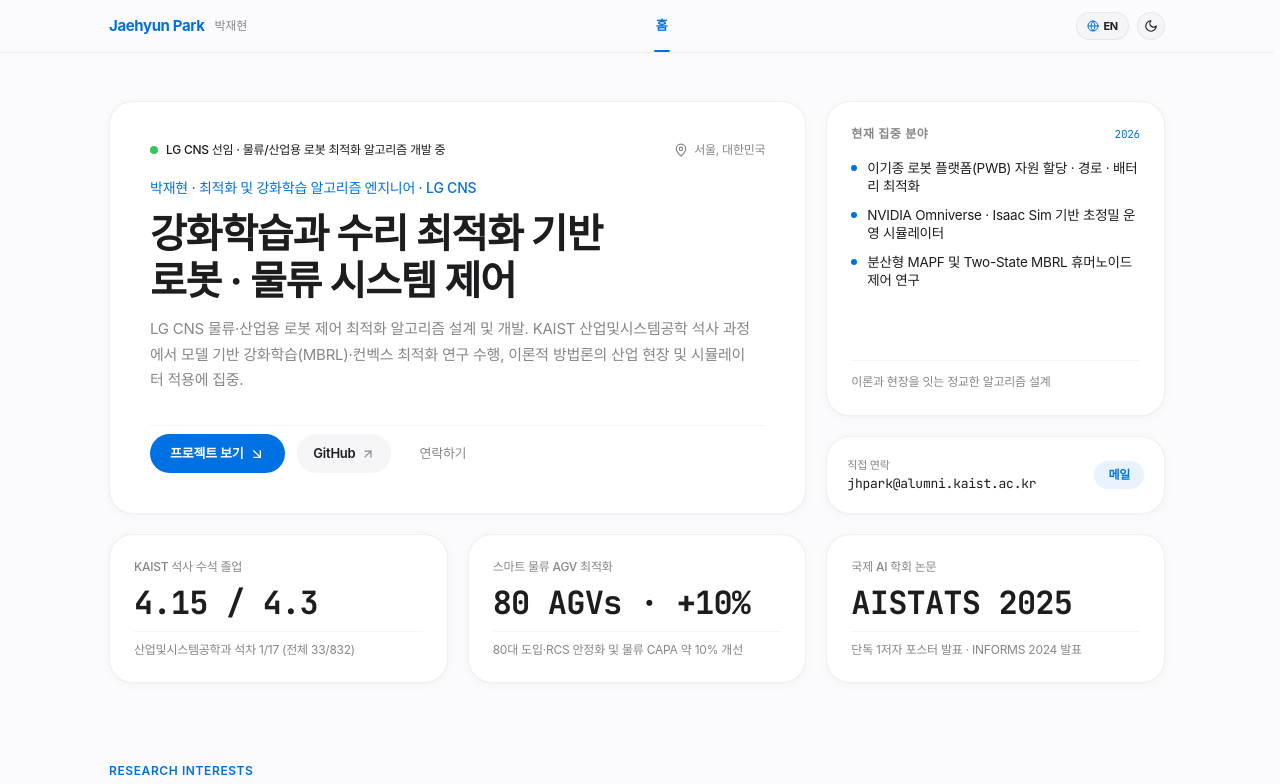
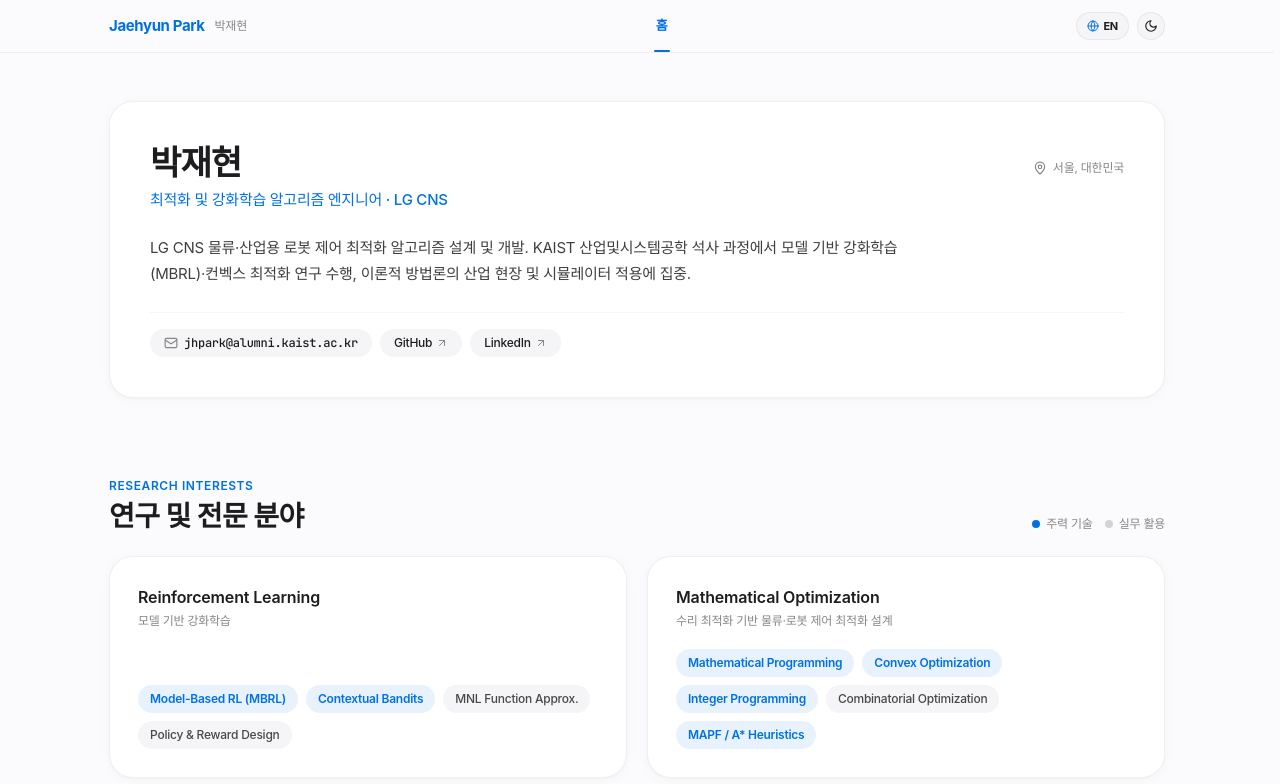
Before and after one commit to sib-jhpark/main, a React (Vite) app: page / in a window 1280 px wide. Shown: the top 784 px of the page. Built offline with nearby package versions, Linux system fonts and the light colour scheme; a web font is replaced by a local one.

Commit message:
refactor: simplify about hero, add project statuses, and update profile data

```diff
--- a/src/components/HeroBento.tsx
+++ b/src/components/HeroBento.tsx
@@ -1,28 +1,22 @@
-import { ArrowDownRight, ArrowUpRight, MapPin } from 'lucide-react';
+import { ArrowUpRight, Mail, MapPin } from 'lucide-react';
 import { useThemeLanguage } from '../context/ThemeLanguageContext';
 import { profileData } from '../data/profile';
 
 export function HeroBento() {
-  const { language, pick } = useThemeLanguage();
-  const githubLink = profileData.contact.links.find((l) => l.id === 'github');
+  const { pick } = useThemeLanguage();
 
   return (
     <section id="about" className="scroll-mt-20 pt-8 sm:pt-12">
-      <div className="grid grid-cols-1 lg:grid-cols-12 gap-5">
-        {/* Main Hero Bento Card (8 cols) */}
-        <div className="lg:col-span-8 bento-card p-7 sm:p-10 flex flex-col justify-between gap-8">
-          <div className="space-y-5">
-            {/* Status Row */}
-            <div className="flex flex-wrap items-center justify-between gap-3">
-              <div className="inline-flex items-center gap-2 text-xs font-medium text-[#1D1D1F] dark:text-[#F5F5F7]">
-                <span
-                  className={`w-2 h-2 rounded-full ${
-                    profileData.availability.active
-                      ? 'bg-[#34C759] dark:bg-[#30D158]'
-                      : 'bg-[#86868B]'
-                  }`}
-                />
-                <span>{pick(profileData.availability.label)}</span>
+      <div className="bento-card p-7 sm:p-10 space-y-6">
+        {/* Identity Header */}
+        <div className="flex flex-col sm:flex-row sm:items-baseline justify-between gap-2">
+          <div className="space-y-1">
+            <h1 className="text-[28px] sm:text-[34px] font-bold tracking-[-0.025em] text-[#1D1D1F] dark:text-[#F5F5F7] leading-tight">
+              {pick(profileData.name)}
+            </h1>
+            <p className="text-[14px] sm:text-[15px] font-medium text-[#0071E3] dark:text-[#2997FF]">
+              {pick(profileData.role)}
+            </p>
           </div>
 
           <div className="inline-flex items-center gap-1.5 text-xs text-[#86868B]">
@@ -31,119 +25,37 @@ export function HeroBento() {
           </div>
         </div>
 
-            {/* Name & Role */}
-            <div className="space-y-3">
-              <p className="text-sm font-medium text-[#0071E3] dark:text-[#2997FF]">
-                {pick(profileData.name)} · {pick(profileData.role)}
-              </p>
-              <h1 className="text-[30px] sm:text-[40px] font-bold leading-[1.18] tracking-[-0.03em] text-[#1D1D1F] dark:text-[#F5F5F7] whitespace-pre-line">
-                {pick(profileData.headline)}
-              </h1>
-              <p className="text-[15px] leading-[1.7] text-[#86868B] max-w-[600px]">
+        {/* Concise Bio */}
+        <p className="text-[14.5px] sm:text-[15px] leading-[1.75] text-[#1D1D1F]/85 dark:text-[#F5F5F7]/85 max-w-[780px]">
           {pick(profileData.bio)}
         </p>
-            </div>
-          </div>
 
-          {/* Primary Actions */}
-          <div className="flex flex-wrap items-center gap-3 pt-2 border-t border-black/[0.04] dark:border-white/[0.06]">
+        {/* Quiet Link Chips */}
+        <div className="flex flex-wrap items-center gap-2 pt-4 border-t border-black/[0.04] dark:border-white/[0.06]">
           <a
-              href="#projects"
-              className="bento-pill inline-flex items-center gap-1.5 px-5 py-2.5 text-[13px] font-semibold bg-[#0071E3] hover:bg-[#0077ED] text-white"
+            href={`mailto:${profileData.contact.email}`}
+            className="bento-pill inline-flex items-center gap-1.5 px-3.5 py-1.5 text-xs font-medium bg-[#F5F5F7] dark:bg-[#2C2C2E] hover:bg-[#EBEBED] dark:hover:bg-[#3A3A3C] text-[#1D1D1F] dark:text-[#F5F5F7]"
           >
-              <span>{language === 'ko' ? '프로젝트 보기' : 'View Projects'}</span>
-              <ArrowDownRight className="w-4 h-4" />
+            <Mail className="w-3.5 h-3.5 text-[#86868B]" />
+            <span className="font-mono">{profileData.contact.email}</span>
           </a>
 
-            {githubLink && (
+          {profileData.contact.links.map((link) => {
+            const isExternal = link.url.startsWith('http');
+            return (
               <a
-                href={githubLink.url}
-                target="_blank"
-                rel="noreferrer"
-                className="bento-pill inline-flex items-center gap-1.5 px-4 py-2.5 text-[13px] font-semibold bg-[#F5F5F7] dark:bg-[#2C2C2E] hover:bg-[#EBEBED] dark:hover:bg-[#3A3A3C] text-[#1D1D1F] dark:text-[#F5F5F7]"
+                key={link.id}
+                href={link.url}
+                target={isExternal ? '_blank' : undefined}
+                rel={isExternal ? 'noreferrer' : undefined}
+                className="bento-pill inline-flex items-center gap-1 px-3.5 py-1.5 text-xs font-medium bg-[#F5F5F7] dark:bg-[#2C2C2E] hover:bg-[#EBEBED] dark:hover:bg-[#3A3A3C] text-[#1D1D1F] dark:text-[#F5F5F7]"
               >
-                <span>GitHub</span>
-                <ArrowUpRight className="w-3.5 h-3.5 text-[#86868B]" />
+                <span>{pick(link.label)}</span>
+                {isExternal && <ArrowUpRight className="w-3 h-3 text-[#86868B]" />}
               </a>
-            )}
-
-            <a
-              href="#contact"
-              className="bento-pill inline-flex items-center gap-1.5 px-4 py-2.5 text-[13px] font-medium text-[#86868B] hover:text-[#1D1D1F] dark:hover:text-[#F5F5F7]"
-            >
-              <span>{language === 'ko' ? '연락하기' : 'Get in touch'}</span>
-            </a>
+            );
+          })}
         </div>
-        </div>
-
-        {/* Right Column: Focus + Snapshot Metrics (4 cols) */}
-        <div className="lg:col-span-4 flex flex-col gap-5">
-          {/* Current Focus Card */}
-          <div className="bento-card p-6 flex-1 flex flex-col justify-between gap-4">
-            <div>
-              <div className="flex items-center justify-between mb-4">
-                <span className="text-xs font-semibold uppercase tracking-wider text-[#86868B]">
-                  {language === 'ko' ? '현재 집중 분야' : 'Current Focus'}
-                </span>
-                <span className="text-[11px] font-mono tabular-nums text-[#0071E3] dark:text-[#2997FF]">
-                  2026
-                </span>
-              </div>
-              <ul className="space-y-2.5">
-                {profileData.currentFocus.map((focus, idx) => (
-                  <li
-                    key={idx}
-                    className="flex items-start gap-2.5 text-[13.5px] leading-snug text-[#1D1D1F] dark:text-[#F5F5F7]"
-                  >
-                    <span className="mt-1.5 w-1.5 h-1.5 rounded-full bg-[#0071E3] dark:bg-[#2997FF] shrink-0" />
-                    <span>{pick(focus)}</span>
-                  </li>
-                ))}
-              </ul>
-            </div>
-
-            <div className="pt-3 border-t border-black/[0.04] dark:border-white/[0.06] text-[12px] text-[#86868B]">
-              {language === 'ko'
-                ? '이론과 현장을 잇는 정교한 알고리즘 설계'
-                : 'Preferring simple, durable software.'}
-            </div>
-          </div>
-
-          {/* Quick Contact Micro Card */}
-          <div className="bento-card p-5 flex items-center justify-between gap-3">
-            <div className="min-w-0">
-              <div className="text-[11px] font-medium text-[#86868B]">
-                {language === 'ko' ? '직접 연락' : 'Direct Email'}
-              </div>
-              <div className="text-[13px] font-mono text-[#1D1D1F] dark:text-[#F5F5F7] truncate">
-                {profileData.contact.email}
-              </div>
-            </div>
-            <a
-              href={`mailto:${profileData.contact.email}`}
-              className="bento-pill shrink-0 px-3.5 py-1.5 text-xs font-semibold bg-[#E8F2FD] dark:bg-[#0071E3]/20 text-[#0071E3] dark:text-[#2997FF] hover:bg-[#D8E9FC] dark:hover:bg-[#0071E3]/30"
-            >
-              {language === 'ko' ? '메일' : 'Mail'}
-            </a>
-          </div>
-        </div>
-      </div>
-
-      {/* 3-Column Bento Summary Strip (matching SOGS top summary cards) */}
-      <div className="grid grid-cols-1 sm:grid-cols-3 gap-5 mt-5">
-        {profileData.metrics.map((metric, idx) => (
-          <div key={idx} className="bento-card p-6 flex flex-col justify-between gap-3">
-            <span className="text-xs font-medium text-[#86868B]">
-              {pick(metric.label)}
-            </span>
-            <div className="text-[28px] sm:text-[32px] font-bold font-mono tabular-nums tracking-tight text-[#1D1D1F] dark:text-[#F5F5F7] leading-none">
-              {metric.value}
-            </div>
-            <p className="text-xs text-[#86868B] pt-2.5 border-t border-black/[0.04] dark:border-white/[0.06]">
-              {pick(metric.sublabel)}
-            </p>
-          </div>
-        ))}
       </div>
     </section>
   );
--- a/src/components/ProjectsSection.tsx
+++ b/src/components/ProjectsSection.tsx
@@ -30,6 +30,21 @@ function StatusBadge({ status, language }: { status: ProjectStatus; language: 'k
       dot: 'bg-[#FF9500] dark:bg-[#FF9F0A]',
       text: 'text-[#C93400] dark:text-[#FF9F0A]',
       label: { ko: '진행 중', en: 'In Progress' },
+    },
+    planned: {
+      dot: 'bg-[#86868B] dark:bg-[#98989D]',
+      text: 'text-[#86868B] dark:text-[#98989D]',
+      label: { ko: '계획 중', en: 'Planned' },
+    },
+    research: {
+      dot: 'bg-[#5856D6] dark:bg-[#5E5CE6]',
+      text: 'text-[#5856D6] dark:text-[#7D7AFF]',
+      label: { ko: '연구 중', en: 'Research' },
+    },
+    completed: {
+      dot: 'bg-[#1D1D1F] dark:bg-[#F5F5F7]',
+      text: 'text-[#1D1D1F] dark:text-[#F5F5F7]',
+      label: { ko: '완료', en: 'Completed' },
     },
   };
 
--- a/src/data/profile.ts
+++ b/src/data/profile.ts
@@ -82,7 +82,7 @@ export const profileData: ProfileData = {
         en: 'Scalable distributed multi-agent path finding with Model-Based RL',
       },
       category: 'rl',
-      status: 'wip',
+      status: 'planned',
       year: '2026',
       featured: true,
       summary: {
@@ -130,7 +130,7 @@ export const profileData: ProfileData = {
         en: 'Intrinsic value valuation & Direct Indexing personal ETF platform',
       },
       category: 'fintech',
-      status: 'live',
+      status: 'completed',
       year: '2026',
       featured: true,
       summary: {
@@ -178,7 +178,7 @@ export const profileData: ProfileData = {
         en: 'High-speed humanoid manipulation via Two-State Model-Based RL',
       },
       category: 'rl',
-      status: 'wip',
+      status: 'research',
       year: '2026',
       summary: {
         ko: '파지·수건 접기 등 복합 조작 동작의 Two-State 수학적 추상화 및 모델 기반 강화학습(MBRL) 기반 고속 휴머노이드 제어 연구',
@@ -220,7 +220,7 @@ export const profileData: ProfileData = {
         en: 'Heterogeneous robot optimization algorithms & Omniverse / Isaac Sim emulator',
       },
       category: 'optimization',
-      status: 'live',
+      status: 'completed',
       year: '2026',
       summary: {
         ko: 'LG CNS 이기종 로봇 플랫폼(피지컬 웍스 바톤, PWB) Contextual Bandit 자원 할당, 적응형 배터리 최적화 및 NVIDIA Omniverse Kit·Isaac Sim 3D 운영 시뮬레이터 MVP 구축',
--- a/src/types/profile.ts
+++ b/src/types/profile.ts
@@ -13,7 +13,13 @@ export interface HeroMetric {
 }
 
 export type ProjectCategory = 'rl' | 'optimization' | 'fintech';
-export type ProjectStatus = 'live' | 'opensource' | 'wip';
+export type ProjectStatus =
+  | 'live'
+  | 'opensource'
+  | 'wip'
+  | 'planned'
+  | 'research'
+  | 'completed';
 
 export interface ProjectItem {
   id: string;
```
Lines whose indentation alone changed are shown as unchanged.
